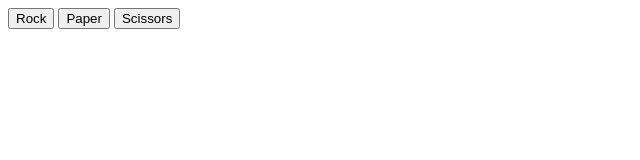
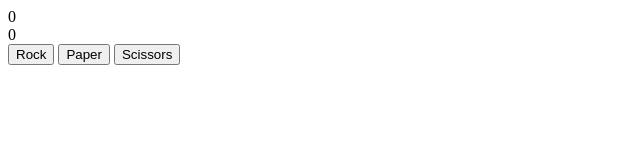
Before and after one commit to ZBehan/rock-paper-scissors, a plain HTML site: page index.html in a window 1280 px wide. Shown: the whole page, without its empty margins (0-640 px from the left). Drawn offline with Linux system fonts and the light colour scheme.

Commit message:
Add more HTML structure

```diff
--- a/index.html
+++ b/index.html
@@ -10,9 +10,18 @@
 </head>
 
 <body>
-    <button id="rockButton">Rock</button>
-    <button id="paperButton">Paper</button>
-    <button id="scissorsButton">Scissors</button>
+    <div class="container">
+        <div class="scores">
+            <div id="playerScore">0</div>
+            <div id="computerScore">0</div>
+        </div>
+        <div class="choices">
+            <button id="rockButton">Rock</button>
+            <button id="paperButton">Paper</button>
+            <button id="scissorsButton">Scissors</button>
+        </div>
+    </div>
+
 </body>
 
 </html>
```
